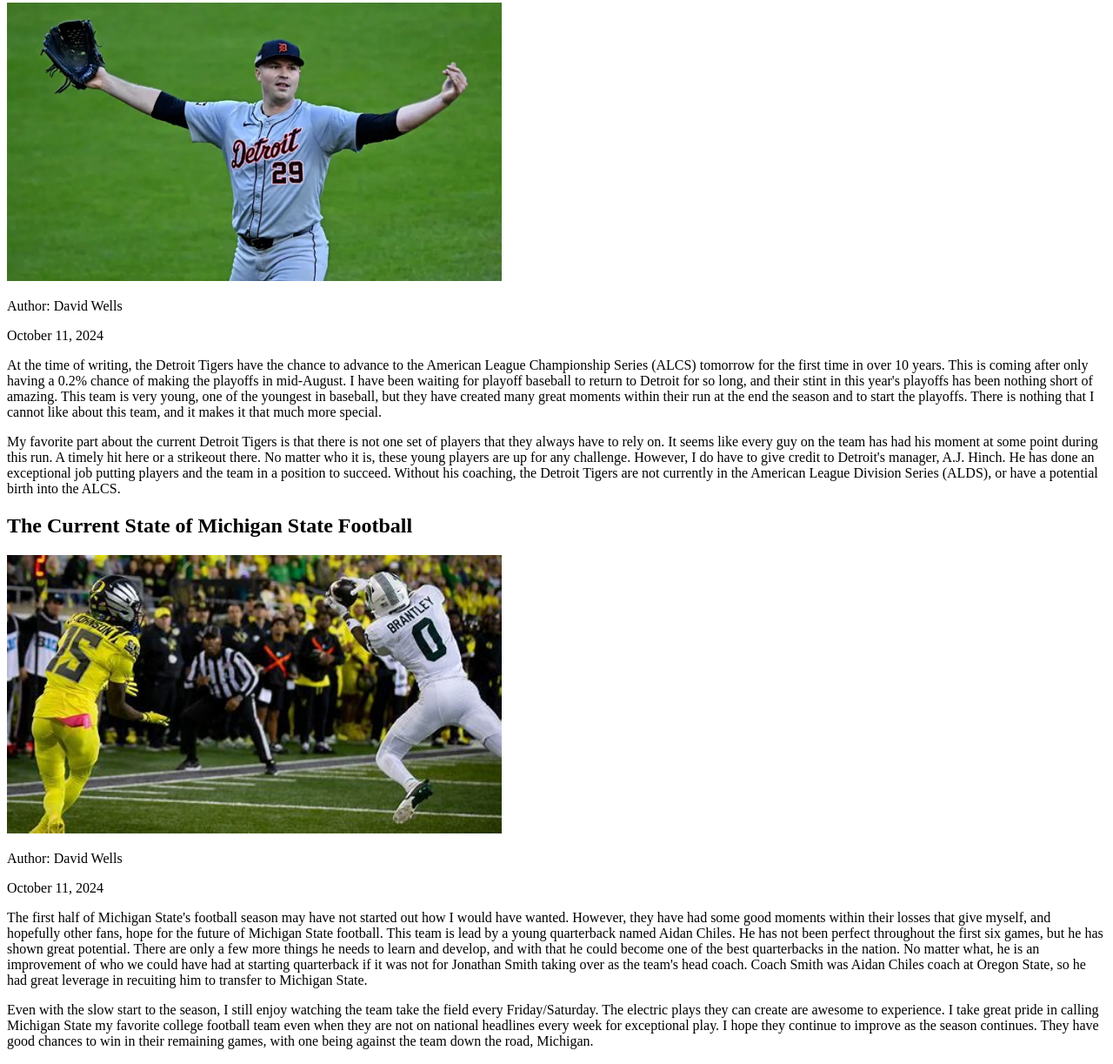
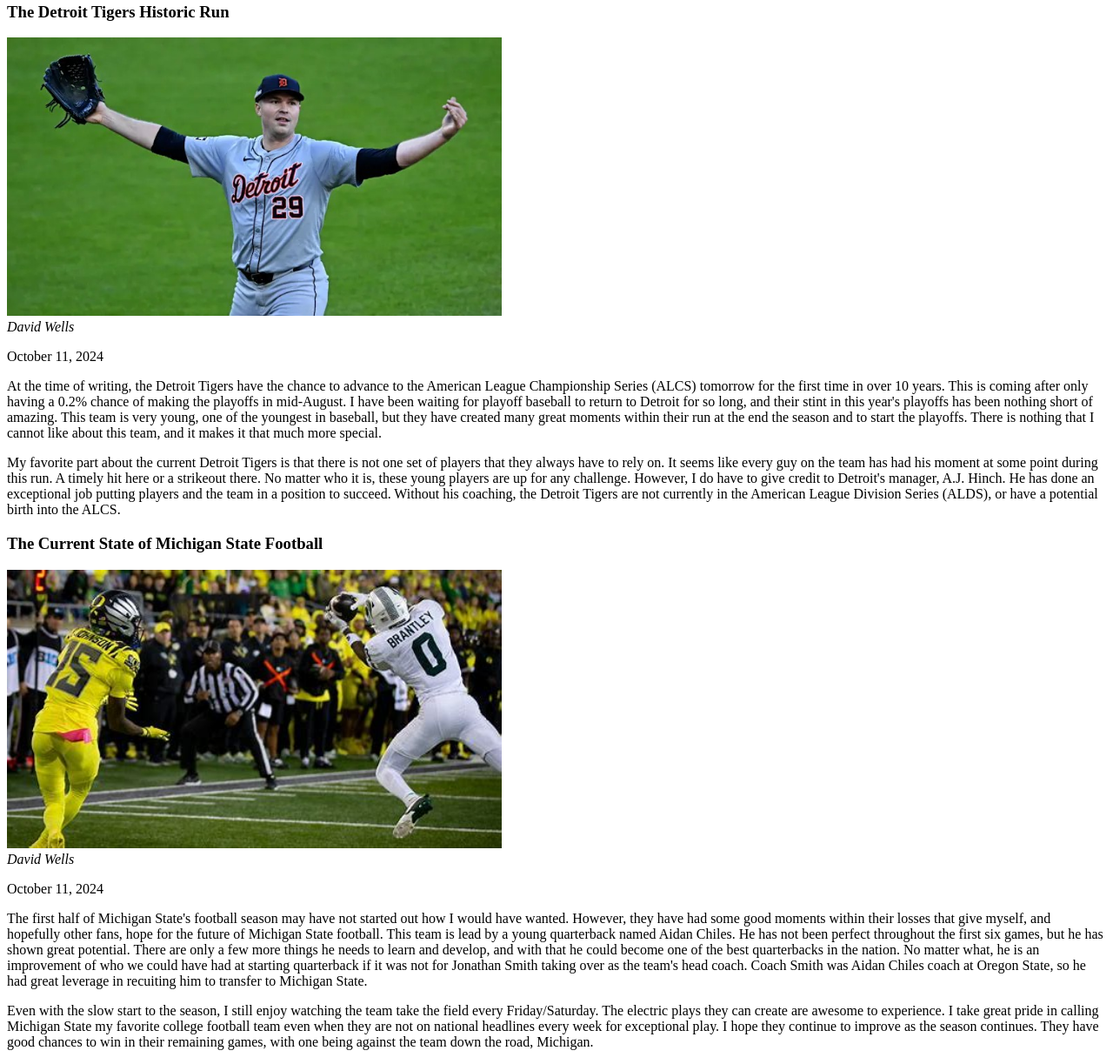
Before and after one commit to davidwells24/mi349_blog, a plain HTML site: page index.html in a window 1280 px wide. Shown: the part 232-1455 px from the top of the page at 87% size. Drawn offline with Linux system fonts and the light colour scheme.

Commit message:
HTML structure changes

```diff
--- a/index.html
+++ b/index.html
@@ -30,14 +30,18 @@
     </nav>
     <section>
         <h2>
+            Blogs:
+        </h2>
+        <article class="blog-post">
+            <h3>
                 The Detroit Tigers Historic Run
-        </h2>
+            </h3>
             <img src="images/tarik-skubal.png" alt="Tarik Skubal showing off to Cleveland fans after getting out of a jam in the inning.">
+            <address class="author">
+                David Wells
+            </address>
             <p>
-            Author: David Wells
-        </p>
-        <p>
-            <time datetime="2024-10-11">
+                <time datetime="2024-10-11" title="October 11, 2024">
                     October 11, 2024
                 </time>
             </p>
@@ -47,17 +51,17 @@
             <p>
                 My favorite part about the current Detroit Tigers is that there is not one set of players that they always have to rely on. It seems like every guy on the team has had his moment at some point during this run. A timely hit here or a strikeout there. No matter who it is, these young players are up for any challenge. However, I do have to give credit to Detroit's manager, A.J. Hinch. He has done an exceptional job putting players and the team in a position to succeed. Without his coaching, the Detroit Tigers are not currently in the American League Division Series (ALDS), or have a potential birth into the ALCS.
             </p>
-    </section>
-    <section>
-        <h2>
+        </article>
+        <article class="blog-post">
+            <h3>
                 The Current State of Michigan State Football
-        </h2>
+            </h3>
             <img src="images/charles-brantley-pick.jpg" alt="Charles Brantley intercepting a pass from Dillon Gabriel in a game against Oregon.">
+            <address class="author">
+                David Wells
+            </address>
             <p>
-            Author: David Wells
-        </p>
-        <p>
-            <time datetime="2024-10-11">
+                <time datetime="2024-10-11" title="October 11, 2024">
                     October 11, 2024
                 </time>
             </p>
@@ -67,6 +71,7 @@
             <p>
                 Even with the slow start to the season, I still enjoy watching the team take the field every Friday/Saturday. The electric plays they can create are awesome to experience. I take great pride in calling Michigan State my favorite college football team even when they are not on national headlines every week for exceptional play. I hope they continue to improve as the season continues. They have good chances to win in their remaining games, with one being against the team down the road, Michigan.
             </p>
+        </article>
     </section>
 </body>
 </html>
```
Lines whose indentation alone changed are shown as unchanged.
